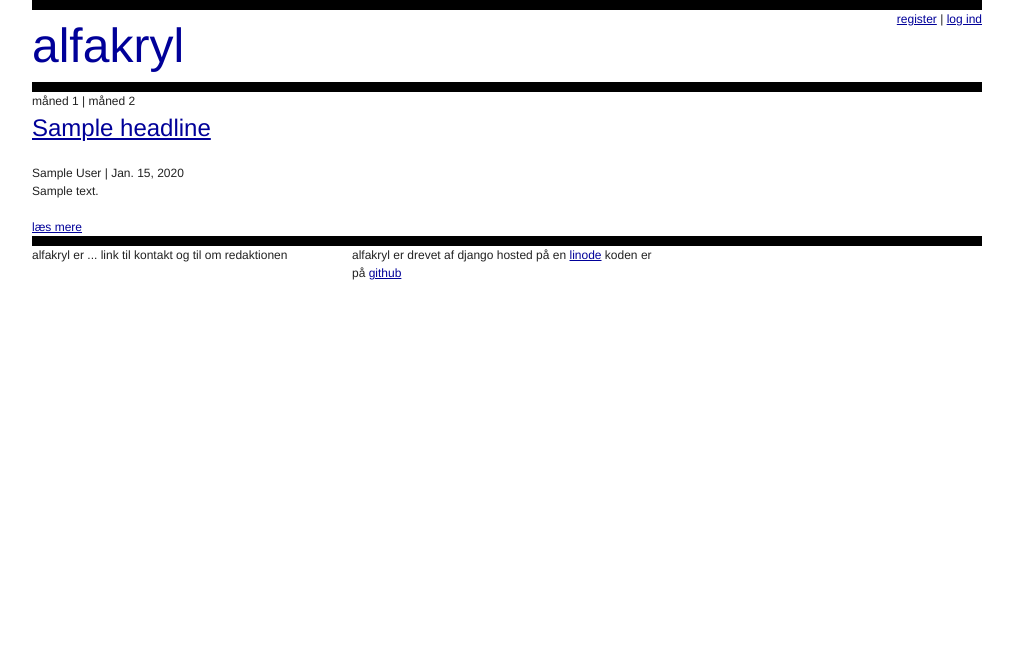
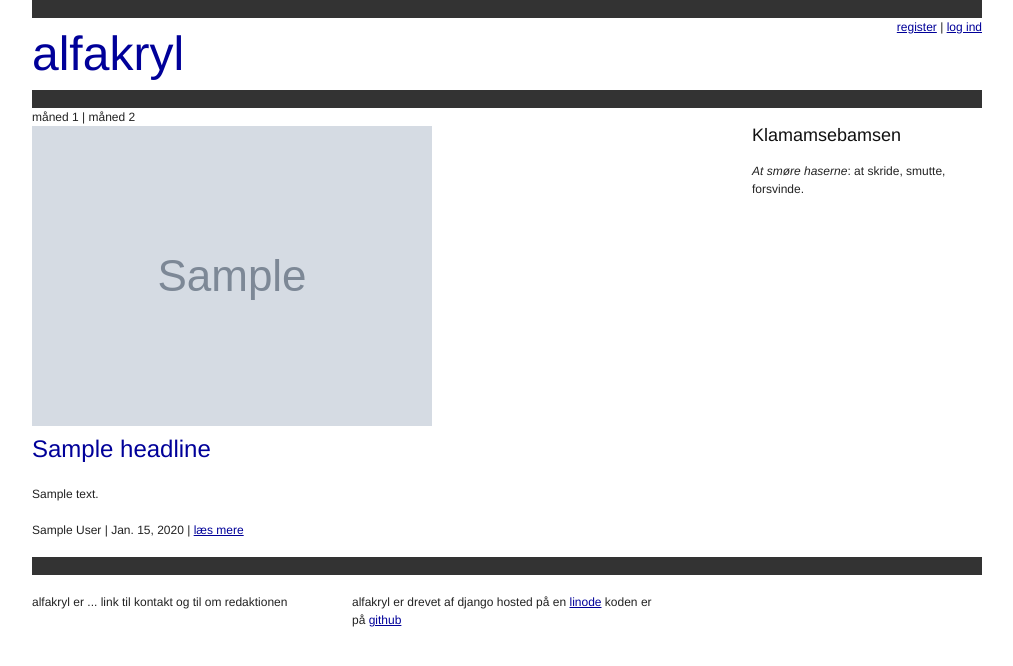
Before and after one commit to smukkejohan/alfakryl, a Django app: template templates/index.html in a window 1280 px wide. Shown: the top 666 px of the page, without its empty margins (133-1146 px from the left). Run offline with Django 3.2, Linux system fonts and the light colour scheme; the template is opened without the code that fills it: most values are stand-ins (such as "Sample title", 1, 10 or a date in 2020); grey boxes marked "Sample" are stand-in pictures; parts of the project's set-up code (start-up, migrations or seed data) failed here and were passed over; some libraries are stand-ins or nearby versions.

Commit message:
photologue functionality, frontpage design

```diff
--- a/static/css/base.css
+++ b/static/css/base.css
@@ -1,5 +1,10 @@
 #user-menu { text-align: right;  }
 #alfakryl-logo a { font-size: 4em; text-decoration: none;}
 
-#header { border-bottom: 10px solid black;  border-top: 10px solid black;}
-#footer { border-top: 10px solid black; }
+
+#header { border-bottom: 18px solid #333;  border-top: 18px solid #333;}
+#footer { border-top: 18px solid #333; padding: 18px 0; margin-top: 18px; }
+
+h1 a, h2 a, h3 a, h4 a, h5 a, h6 a {text-decoration: none;}
+
+.introduction { font-weight: bold;}
--- a/templates/base.html
+++ b/templates/base.html
@@ -60,17 +60,22 @@ type="text/css" media="screen, projection" /><![endif]-->
     {% endif %}
 
     <div class="span-24 last">
-        <div class="span-16">
+        <div class="span-18">
             {% block content %}{% endblock %}
         </div>
+        <div class="span-6 last">
+        <h3>Klamamsebamsen</h3>
+        <p><em>At smøre haserne</em>: at skride, smutte, forsvinde.</p>
+        </div>
+
     </div>
 
     <div id="footer" class="span-24 last">
         <div class="span-8">
             <p>alfakryl er ... link til kontakt og til om redaktionen</p>
         </div>
-        <div class="span-8"><p>alfakryl er drevet af django hosted på en <a href="http://www.linode.com/?r=850e408f57a78445a1970440354f39da5d81b6bf">linode</a> koden er på <a href="http://github.com/mrbichel/alfakryl">github</a></div>
-         </p>
+        <div class="span-8"><p>alfakryl er drevet af django hosted på en <a href="http://www.linode.com/?r=850e408f57a78445a1970440354f39da5d81b6bf">linode</a> koden er på <a href="http://github.com/mrbichel/alfakryl">github</a></p></div>
+
     </div>
 
 </div>
--- a/templates/index.html
+++ b/templates/index.html
@@ -1,27 +1,54 @@
 {% extends 'base.html' %}
+
+{% block title %}forside{% endblock %}
 
 {% block content %}
 
+<div class="span-9">
 {% if primary_article %}
-    <h1><a href="{{ a.get_absolute_url }}">primary_article.headline</a></h1>
-    {{ a.author }} | {{ a.pub_date.date }}
-    <p>primary_article.summary</p>
+{% with primary_article as a %}
+
+
+    <div class="span-9">
+
+
+        {% if a.photos %}
+        {% for photo in a.photos.all %}
+        <img src="{{ photo.get_thumbnail_url }}"/>
+        {% endfor %}
+        {% endif %}
+
+        <h1><a href="{{ a.get_absolute_url }}"> {{ a.headline }} </a></h1>
+
+        <p>{{ a.summary }}</p>
+        <div class="meta">{{ a.author }} | {{ a.pub_date.date }} |
+        <a href="{{ a.get_absolute_url }}">læs mere</a></div>
+
+    </div>
+
+{% endwith %}
 {% endif %}
 
 {% if articles %}
-    {% for a in articles %}
-        <h2><a href="{{ a.get_absolute_url }}">
-        {{ a.headline }}</a></h2>
+{% for a in articles %}
+<div class="span-9">
 
-        {{ a.author }} | {{ a.pub_date.date }}
+    {% if a.photos %}
+    {% for photo in a.photos.all %}
+    <img src="{{ photo.get_thumbnail_url }}"/>
+    {% endfor %}
+    {% endif %}
 
-        <p>{{ a.summary }}</p>
-        <a href="{{ a.get_absolute_url }}">læs mere</a>
-
-    {% endfor %}
-{% else %}
-    <p>Der er desværre ingen artikler, kom tilbage igen snart.</p>
-{% endif %}
+    <h2><a href="{{ a.get_absolute_url }}">{{ a.headline }}</a></h2>
 
 
+
+    <p>{{ a.summary }}</p>
+    <div class="meta">{{ a.author }} | {{ a.pub_date.date }} |
+    <a href="{{ a.get_absolute_url }}">læs mere</a> </div>
+</div>
+{% endfor %}
+{% endif %}
+</div>
+
 {% endblock %}
--- a/urls.py
+++ b/urls.py
@@ -10,6 +10,9 @@ admin.autodiscover()
 urlpatterns = patterns('',
     (r'^admin/doc/', include('django.contrib.admindocs.urls')),
     (r'^admin/', include(admin.site.urls)),
+
+    (r'^admin/(.*)', admin.site.root),
+    (r'^photos/', include('photologue.urls')),
 
     url(r'^$', 'views.index', name='main_index'),
     url(r'^dashboard/$', 'views.dashboard', name='dashboard'),
```
Also changed, not shown: templates/articles/article_detail.html (+8 -0 lines), templates/dashboard.html (+12 -0 lines), views.py (+9 -3 lines), 1 other file.
